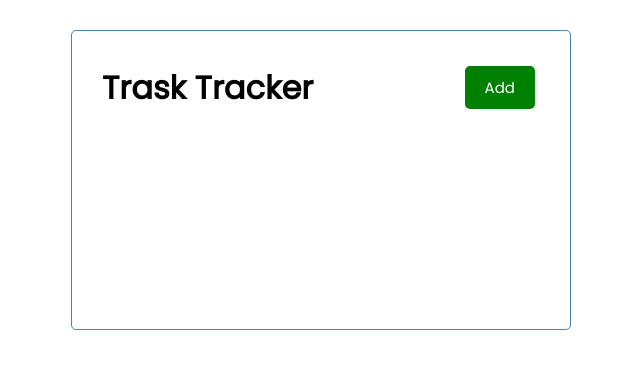
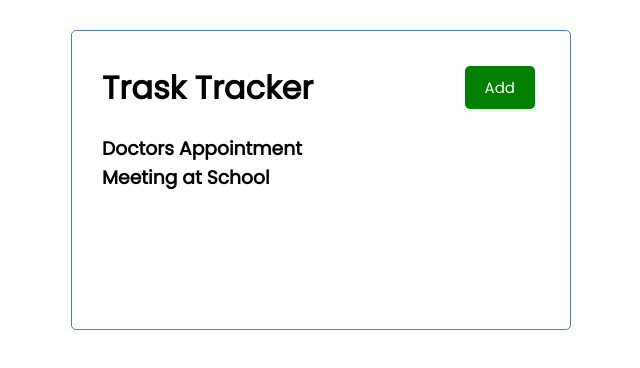
Before and after one commit to dlenh/react-task-tracker, a React (Create React App) app: page / in a window 1280 px wide. Shown: the top 368 px of the page, without its empty margins (319-959 px from the left). Built offline with nearby package versions, Linux system fonts and the light colour scheme.

Commit message:
Imported tasks

```diff
--- a/src/App.js
+++ b/src/App.js
@@ -1,9 +1,11 @@
 import Header from "./components/Header"
+import Tasks from "./components/Tasks"
 
 function App() {
   return (
     <div className="container">
       <Header />
+      <Tasks />
     </div>
   );
 }
```
